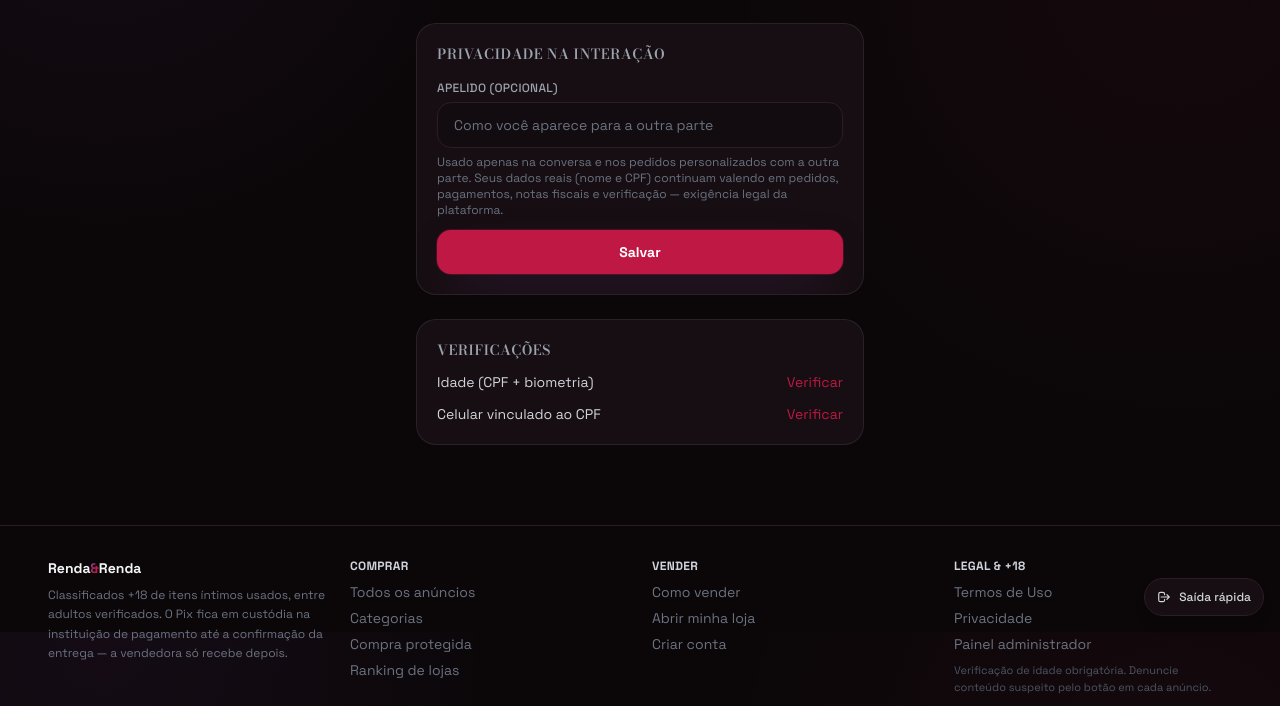
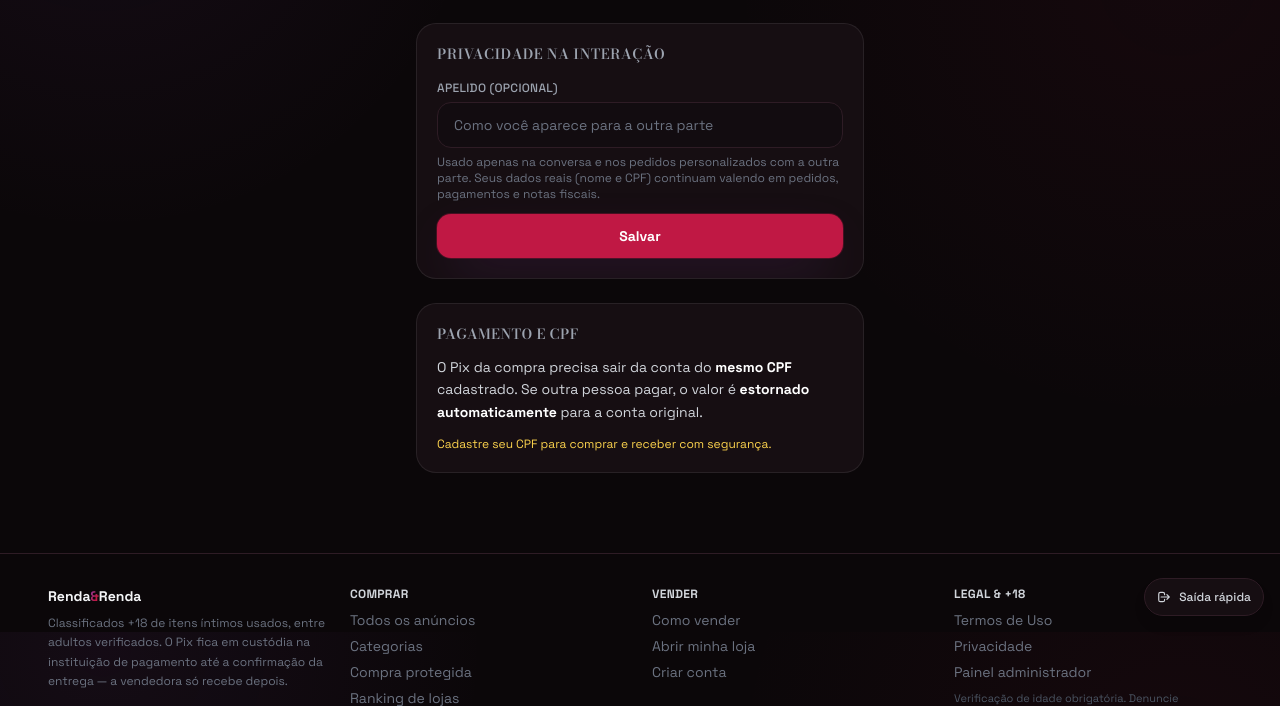
Before and after one commit to escamboloco/rendaerenda, a Django app: page /minha-conta/ in a window 1280 px wide. Shown: the part 168-874 px from the top of the page. Run offline with Django 5.2, Linux system fonts and the light colour scheme; the visitor is signed in with stand-in values (Sample User, id 1); data that the repository does not hold is empty; parts of the project's set-up code (start-up, migrations or seed data) failed here and were passed over.

Commit message:
feat(conta): remover biometria/celular e manter trava do CPF no Pix
Tira da conta as etapas de idade (CPF + biometria) e celular vinculado.
A regra do comprador passa a ser só: Pix com o mesmo CPF cadastrado;
CPF divergente continua gerando estorno automático. Desliga
REQUIRE_VERIFIED_BUYER_AGE no Render e remove a exigência de telefone
em pedidos personalizados e assinatura.

Co-authored-by: escamboloco <escamboloco@users.noreply.github.com>

```diff
--- a/backend/apps/accounts/views.py
+++ b/backend/apps/accounts/views.py
@@ -42,7 +42,7 @@ def phone_page(request):
 
 @login_required
 def profile_page(request):
-    """Perfil minimo: apelido de interacao + status das verificacoes."""
+    """Perfil minimo: apelido de interacao + aviso do CPF no Pix."""
     if request.method == "POST":
         alias = request.POST.get("public_alias", "").strip()[:40]
         request.user.public_alias = alias
--- a/backend/config/settings.py
+++ b/backend/config/settings.py
@@ -324,6 +324,8 @@ NEUTRAL_BOX_PRICES = config("NEUTRAL_BOX_PRICES", default="")
 # E uma trava de idade (so adulto identificado compra), nao antifraude.
 REFUND_ON_PAYER_CPF_MISMATCH = config("REFUND_ON_PAYER_CPF_MISMATCH", default=True, cast=bool)
 REQUIRE_PAYER_DOCUMENT = config("REQUIRE_PAYER_DOCUMENT", default=True, cast=bool)
+# True forcaria KYC biometrico no checkout. Padrao False: a trava e o
+# CPF do Pix bater com o cadastrado (REFUND_ON_PAYER_CPF_MISMATCH).
 REQUIRE_VERIFIED_BUYER_AGE = config(
     "REQUIRE_VERIFIED_BUYER_AGE", default=False, cast=bool
 )
--- a/backend/templates/account/signup.html
+++ b/backend/templates/account/signup.html
@@ -47,7 +47,7 @@
         Ao continuar, você confirma ter 18 anos ou mais e concorda com os
         <a href="{% url 'core_pages:terms' %}" class="text-brand hover:underline">Termos de Uso</a> e a
         <a href="{% url 'core_pages:privacy' %}" class="text-brand hover:underline">Política de Privacidade</a>.
-        A verificação de idade real (documento + biometria) acontece no próximo passo.
+        Nas compras, o Pix precisa sair do mesmo CPF cadastrado — pagamento de terceiro é estornado.
       </p>
 
       <button type="submit" class="btn-primary w-full">Criar conta</button>
--- a/backend/templates/accounts/profile.html
+++ b/backend/templates/accounts/profile.html
@@ -20,8 +20,8 @@
                class="input-field">
         <p class="input-help">
           Usado apenas na conversa e nos pedidos personalizados com a outra parte.
-          Seus dados reais (nome e CPF) continuam valendo em pedidos, pagamentos,
-          notas fiscais e verificação — exigência legal da plataforma.
+          Seus dados reais (nome e CPF) continuam valendo em pedidos, pagamentos
+          e notas fiscais.
         </p>
       </div>
       <button type="submit" class="btn-primary w-full">Salvar</button>
@@ -29,17 +29,20 @@
   </div>
 
   <div class="card p-5 space-y-3 text-sm">
-    <h2 class="font-semibold text-sm text-gray-400 uppercase tracking-wide">Verificações</h2>
-    <div class="flex items-center justify-between">
-      <span class="text-gray-300">Idade (CPF + biometria)</span>
-      {% if request.user.is_age_verified %}<span class="badge-verified">Verificada</span>
-      {% else %}<a href="{% url 'accounts_pages:verification_page' %}" class="text-brand hover:underline">Verificar</a>{% endif %}
-    </div>
-    <div class="flex items-center justify-between">
-      <span class="text-gray-300">Celular vinculado ao CPF</span>
-      {% if request.user.is_phone_verified %}<span class="badge-verified">Verificado</span>
-      {% else %}<a href="{% url 'accounts_pages:phone_page' %}" class="text-brand hover:underline">Verificar</a>{% endif %}
-    </div>
+    <h2 class="font-semibold text-sm text-gray-400 uppercase tracking-wide">Pagamento e CPF</h2>
+    <p class="text-gray-300 leading-relaxed">
+      O Pix da compra precisa sair da conta do <strong class="text-white">mesmo CPF</strong> cadastrado.
+      Se outra pessoa pagar, o valor é <strong class="text-white">estornado automaticamente</strong> para a conta original.
+    </p>
+    {% if request.user.cpf %}
+    <p class="text-xs text-gray-500">
+      CPF da conta: •••.•••.{{ request.user.cpf|slice:"6:9" }}-{{ request.user.cpf|slice:"9:11" }}
+    </p>
+    {% else %}
+    <p class="text-xs text-amber-300">
+      Cadastre seu CPF para comprar e receber com segurança.
+    </p>
+    {% endif %}
   </div>
 </div>
 {% endblock %}
```
Also changed, not shown: backend/apps/offers/views.py (+3 -4 lines), backend/apps/subscriptions/views.py (+3 -4 lines), render.yaml (+3 -4 lines).
